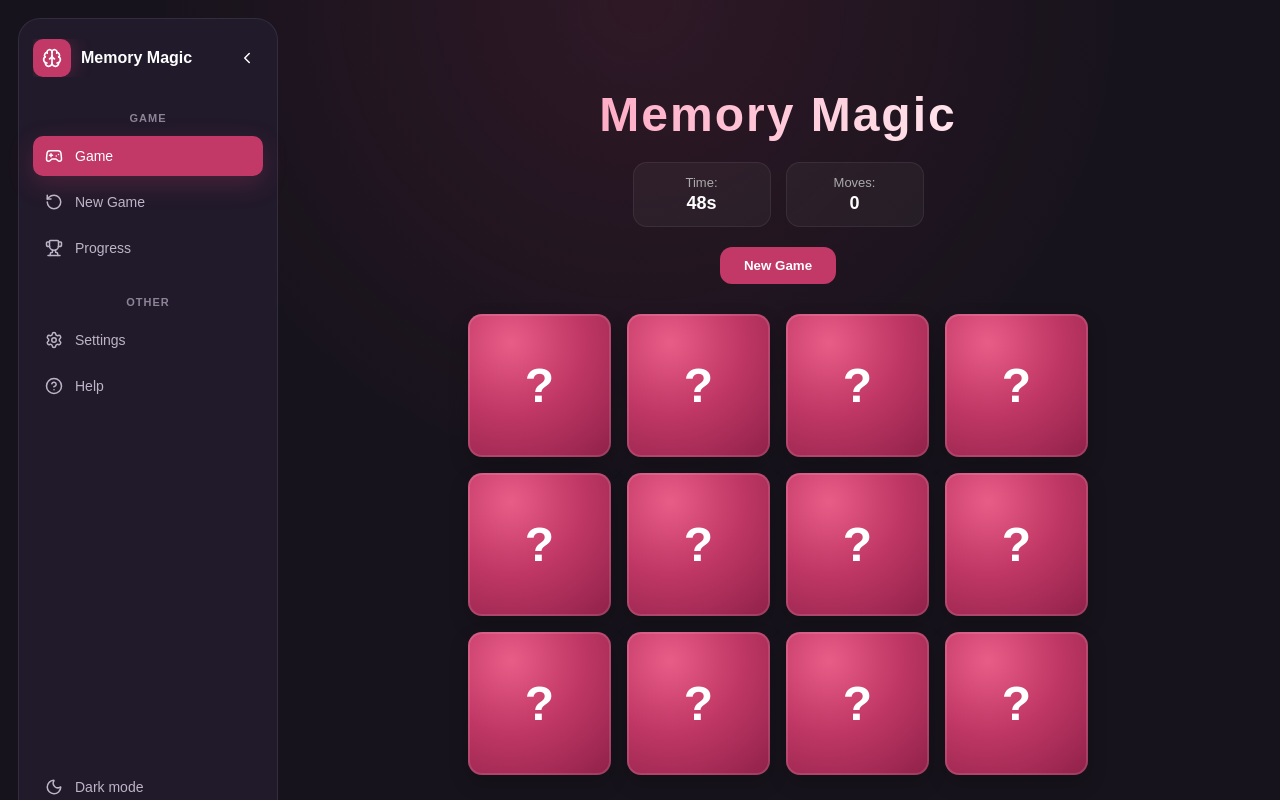
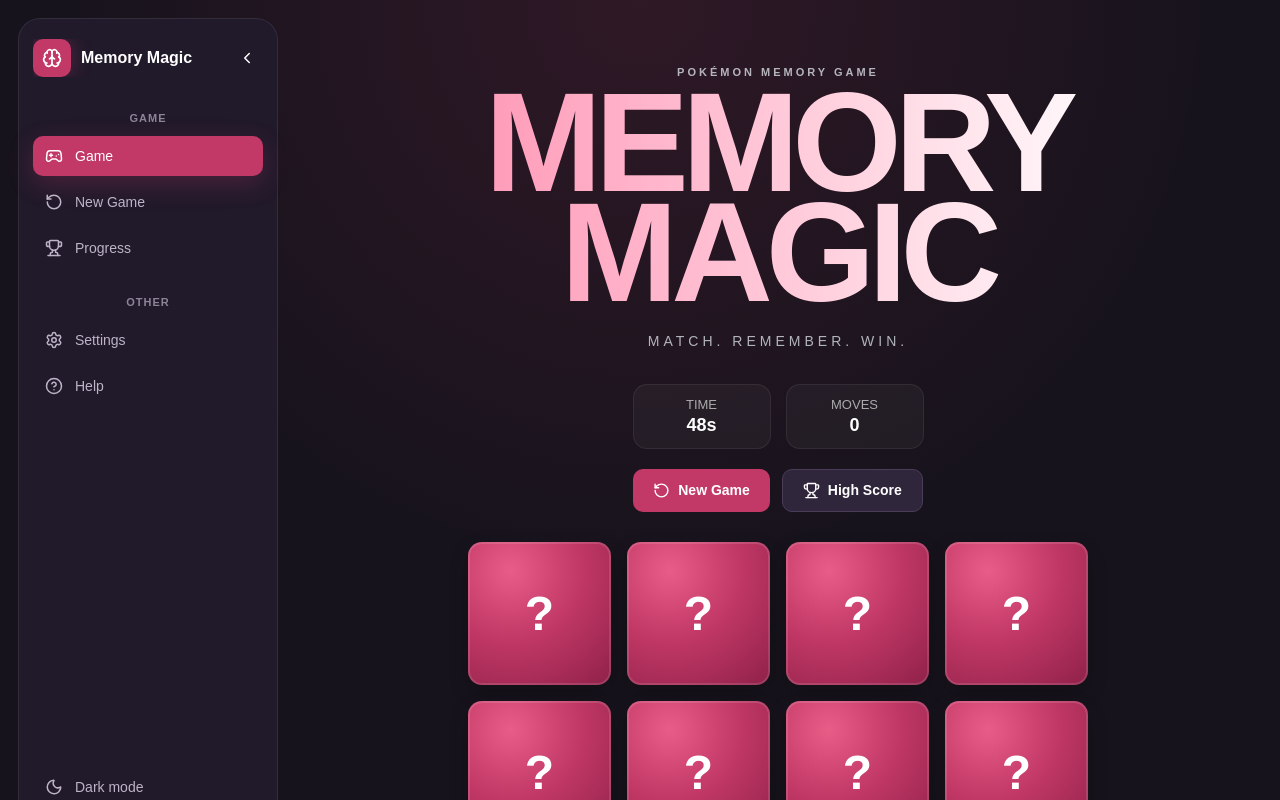
Before and after one commit to dudecoded/memory-magic, a React (Vite) app: page / in a window 1280 px wide. Both pictures are taken after a click on the button "New Game". Shown: the top 800 px of the page. Built offline with nearby package versions, Linux system fonts and the light colour scheme.

Commit message:
modified file

```diff
--- a/src/App.css
+++ b/src/App.css
@@ -825,3 +825,57 @@
   text-transform: uppercase;
   opacity: 0.7;
 }
+
+.game-actions {
+  display: flex;
+  justify-content: center;
+  gap: 12px;
+  margin: 20px 0 30px;
+}
+
+.game-button {
+  display: flex;
+  align-items: center;
+  justify-content: center;
+  gap: 8px;
+
+  border: none;
+  border-radius: 10px;
+
+  padding: 12px 20px;
+
+  font-size: 14px;
+  font-weight: 600;
+
+  cursor: pointer;
+
+  transition:
+    transform 0.2s ease,
+    box-shadow 0.2s ease,
+    background 0.2s ease;
+}
+
+.new-game-button {
+  background: #c23866;
+  color: white;
+}
+
+.new-game-button:hover {
+  transform: translateY(-2px);
+  box-shadow: 0 8px 20px rgba(194, 56, 102, 0.35);
+}
+
+.high-score-button {
+  background: #30263b;
+  color: white;
+  border: 1px solid #4b3c58;
+}
+
+.high-score-button:hover {
+  transform: translateY(-2px);
+  background: #3b2d47;
+}
+
+.used-card {
+  opacity: 0.65;
+}
--- a/src/App.jsx
+++ b/src/App.jsx
@@ -1,7 +1,12 @@
 import { useEffect, useState } from "react";
+import {
+  RotateCcw,
+  Trophy,
+} from "lucide-react";
 import "./App.css";
 import Sidebar from "./components/Sidebar";
 
+// Normal Pokémon cards
 const pokemonCards = [
   {
     name: "Pikachu",
@@ -29,22 +34,36 @@
   const [cards, setCards] = useState([]);
   const [turns, setTurns] = useState(0);
 
+  // Do selected cards
   const [choiceOne, setChoiceOne] = useState(null);
   const [choiceTwo, setChoiceTwo] = useState(null);
 
+  // Cards check hone tak clicking rokta hai
   const [disabled, setDisabled] = useState(false);
 
+  // Timer
   const [timeLeft, setTimeLeft] = useState(50);
 
   const [gameStarted, setGameStarted] = useState(false);
   const [gameOver, setGameOver] = useState(false);
   const [gameWon, setGameWon] = useState(false);
 
-  // Shuffle cards and start a new game
+  // High score localStorage se load hoga
+  const [highScore, setHighScore] = useState(() => {
+    const savedScore = localStorage.getItem("memoryMagicHighScore");
+
+    return savedScore ? Number(savedScore) : null;
+  });
+
+  // New game start karo
   const shuffleCards = () => {
-    const shuffledCards = [
+    const normalCards = [
       ...pokemonCards,
       ...pokemonCards,
+    ];
+
+    // Special cards
+    const specialCards = [
       {
         name: "Bomb",
         src: "/component/bomb.jpg",
@@ -55,6 +74,12 @@
         src: "/component/timer.avif",
         special: "time",
       },
+    ];
+
+    // Cards shuffle + unique ID
+    const shuffledCards = [
+      ...normalCards,
+      ...specialCards,
     ]
       .sort(() => Math.random() - 0.5)
       .map((card) => ({
@@ -62,6 +87,9 @@
         id: Math.random(),
         flipped: false,
         matched: false,
+
+        // Special card already use hui hai ya nahi
+        used: false,
       }));
 
     setCards(shuffledCards);
@@ -70,50 +98,77 @@
     setChoiceOne(null);
     setChoiceTwo(null);
 
+    // Timer hamesha 50 se start
     setTimeLeft(50);
 
     setGameStarted(true);
     setGameOver(false);
     setGameWon(false);
-
     setDisabled(false);
   };
 
-  // Handle card selection
+  // Card click hone par
   const handleChoice = (card) => {
+    // Invalid clicks ignore karo
     if (
       disabled ||
       card.flipped ||
       card.matched ||
+      card.used ||
       gameOver ||
       gameWon
     ) {
       return;
     }
 
-    // Flip the selected card
+    // Card flip karo
     setCards((currentCards) =>
       currentCards.map((item) =>
         item.id === card.id
-          ? { ...item, flipped: true }
+          ? {
+              ...item,
+              flipped: true,
+            }
           : item
       )
     );
 
+    // Special card ko immediately used mark karo
+    // taaki dobara select na ho sake
+    if (card.special) {
+      setCards((currentCards) =>
+        currentCards.map((item) =>
+          item.id === card.id
+            ? {
+                ...item,
+                flipped: true,
+                used: true,
+              }
+            : item
+        )
+      );
+    }
+
+    // First card
     if (!choiceOne) {
       setChoiceOne(card);
-    } else if (!choiceTwo) {
+    }
+
+    // Second card
+    else if (!choiceTwo) {
       setChoiceTwo(card);
     }
   };
 
-  // Compare two selected cards
+  // Do cards select hone ke baad check karo
   useEffect(() => {
     if (!choiceOne || !choiceTwo) {
       return;
     }
 
     setDisabled(true);
+
+    // Har pair ek move count hoga
     setTurns((previousTurns) => previousTurns + 1);
 
     // Bomb card
@@ -121,14 +176,23 @@
       choiceOne.special === "bomb" ||
       choiceTwo.special === "bomb"
     ) {
-      setTimeLeft((previousTime) => Math.max(0, previousTime - 10));
+      setTimeLeft((previousTime) =>
+        Math.max(0, previousTime - 10)
+      );
 
       setTimeout(() => {
         setCards((currentCards) =>
-          currentCards.map((card) => ({
-            ...card,
-            flipped: false,
-          }))
+          currentCards.map((card) => {
+            // Used special card ko flipped rehne do
+            if (card.used) {
+              return card;
+            }
+
+            return {
+              ...card,
+              flipped: false,
+            };
+          })
         );
 
         setChoiceOne(null);
@@ -144,14 +208,23 @@
       choiceOne.special === "time" ||
       choiceTwo.special === "time"
     ) {
-      setTimeLeft((previousTime) => previousTime + 10);
+      // 50 se upar kabhi nahi jayega
+      setTimeLeft((previousTime) =>
+        Math.min(50, previousTime + 10)
+      );
 
       setTimeout(() => {
         setCards((currentCards) =>
-          currentCards.map((card) => ({
-            ...card,
-            flipped: false,
-          }))
+          currentCards.map((card) => {
+            if (card.used) {
+              return card;
+            }
+
+            return {
+              ...card,
+              flipped: false,
+            };
+          })
         );
 
         setChoiceOne(null);
@@ -162,7 +235,7 @@
       return;
     }
 
-    // Matching Pokémon
+    // Same Pokémon mila
     if (choiceOne.name === choiceTwo.name) {
       setCards((currentCards) =>
         currentCards.map((card) =>
@@ -179,14 +252,23 @@
       setChoiceOne(null);
       setChoiceTwo(null);
       setDisabled(false);
-    } else {
-      // Not a match
+    }
+
+    // Match nahi hua
+    else {
       setTimeout(() => {
         setCards((currentCards) =>
-          currentCards.map((card) => ({
-            ...card,
-            flipped: false,
-          }))
+          currentCards.map((card) => {
+            // Used special cards ko hide mat karo
+            if (card.used) {
+              return card;
+            }
+
+            return {
+              ...card,
+              flipped: false,
+            };
+          })
         );
 
         setChoiceOne(null);
@@ -196,31 +278,36 @@
     }
   }, [choiceOne, choiceTwo]);
 
-  // Countdown timer
+  // Timer
   useEffect(() => {
     if (!gameStarted || gameOver || gameWon) {
       return;
     }
 
+    // Time khatam
     if (timeLeft <= 0) {
+      setTimeLeft(0);
       setGameOver(true);
       setDisabled(true);
       return;
     }
 
     const timer = setInterval(() => {
-      setTimeLeft((previousTime) => previousTime - 1);
+      setTimeLeft((previousTime) =>
+        Math.max(0, previousTime - 1)
+      );
     }, 1000);
 
     return () => clearInterval(timer);
   }, [gameStarted, timeLeft, gameOver, gameWon]);
 
-  // Check if player won
+  // Check karo game complete hua ya nahi
   useEffect(() => {
     if (cards.length === 0) {
       return;
     }
 
+    // Sirf Pokémon cards ko check karo
     const pokemonCardsOnly = cards.filter(
       (card) => !card.special
     );
@@ -232,49 +319,133 @@
     if (allMatched) {
       setGameWon(true);
       setDisabled(true);
+
+      // Current score ko high score se compare karo
+      if (
+        highScore === null ||
+        turns < highScore
+      ) {
+        setHighScore(turns);
+        localStorage.setItem(
+          "memoryMagicHighScore",
+          turns
+        );
+      }
     }
   }, [cards]);
 
+  // High score button click
+  const showHighScore = () => {
+    if (highScore === null) {
+      alert("No high score yet. Complete a game first!");
+    } else {
+      alert(`🏆 High Score: ${highScore} moves`);
+    }
+  };
+
   return (
     <div className="app-layout">
-      {/* Sidebar */}
+
       <Sidebar onNewGame={shuffleCards} />
 
-      {/* Main game area */}
       <main className="main-content">
         <div className="App">
 
-          <h1>Memory Magic</h1>
+          {/* Main heading */}
+          <div className="hero-heading">
+            <p className="hero-small-text">
+              POKÉMON MEMORY GAME
+            </p>
 
+            <h1>
+              <span>MEMORY</span>
+              <span>MAGIC</span>
+            </h1>
+
+            <p className="hero-description">
+              Match. Remember. Win.
+            </p>
+          </div>
+
+          {/* Timer aur moves */}
           <div className="game-info">
-            <div>
-              Time: <strong>{timeLeft}s</strong>
+
+            <div className="game-stat">
+              <span className="stat-label">
+                TIME
+              </span>
+
+              <strong>
+                {timeLeft}s
+              </strong>
             </div>
 
-            <div>
-              Moves: <strong>{turns}</strong>
+            <div className="game-stat">
+              <span className="stat-label">
+                MOVES
+              </span>
+
+              <strong>
+                {turns}
+              </strong>
             </div>
+
           </div>
 
-          <button onClick={shuffleCards}>
-            {gameStarted ? "New Game" : "Start Game"}
-          </button>
+          {/* Game buttons */}
+          <div className="game-actions">
 
+            <button
+              className="game-button new-game-button"
+              onClick={shuffleCards}
+            >
+              <RotateCcw size={17} />
+
+              {gameStarted
+                ? "New Game"
+                : "Start Game"}
+            </button>
+
+            <button
+              className="game-button high-score-button"
+              onClick={showHighScore}
+            >
+              <Trophy size={17} />
+
+              High Score
+            </button>
+
+          </div>
+
+          {/* Win message */}
           {gameWon && (
-            <h2>🎉 You Won!</h2>
+            <div className="game-message">
+              🎉 You Won!
+            </div>
           )}
 
+          {/* Game over */}
           {gameOver && (
-            <h2>💣 Game Over!</h2>
+            <div className="game-message">
+              💣 Game Over!
+            </div>
           )}
 
-          <div className="card-grid">
+          {/* Cards */}
+          <div
+            className="card-grid"
+            style={{
+              justifyContent: "center",
+            }}
+          >
             {cards.map((card) => (
               <div
                 className={`card ${
                   card.flipped || card.matched
                     ? "flipped"
                     : ""
+                } ${
+                  card.used ? "used-card" : ""
                 }`}
                 key={card.id}
                 onClick={() => handleChoice(card)}
```
